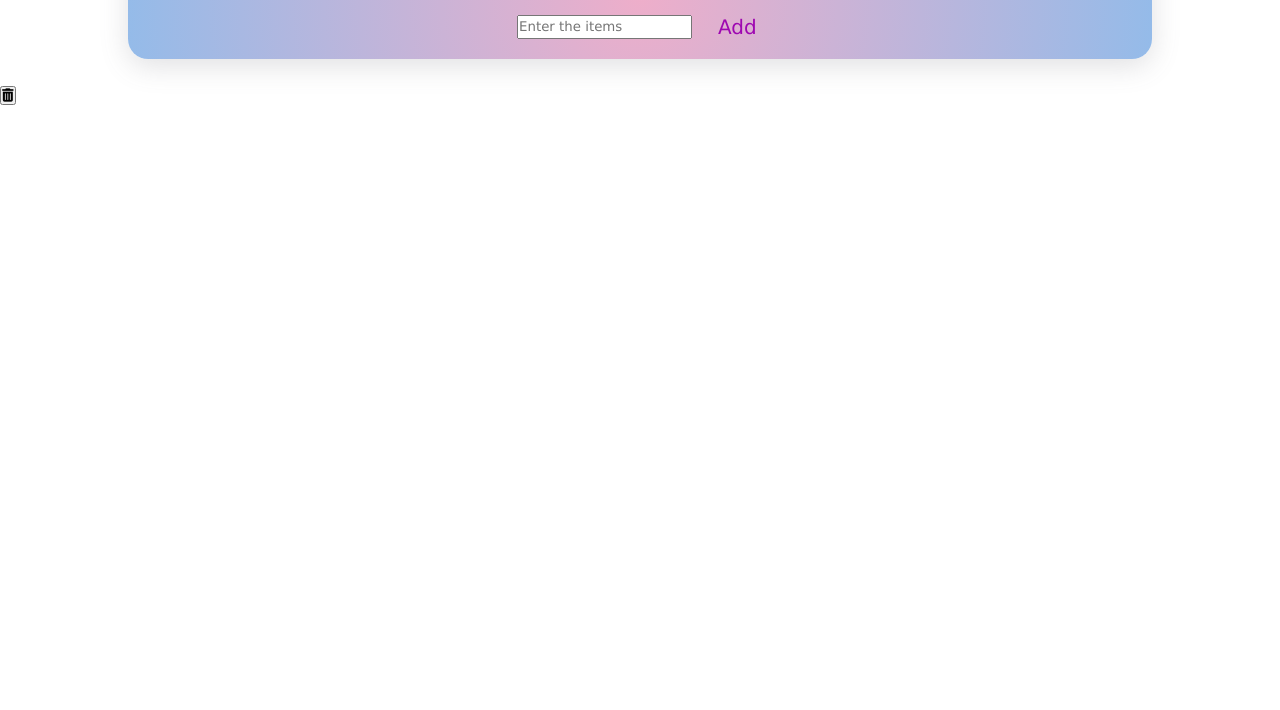
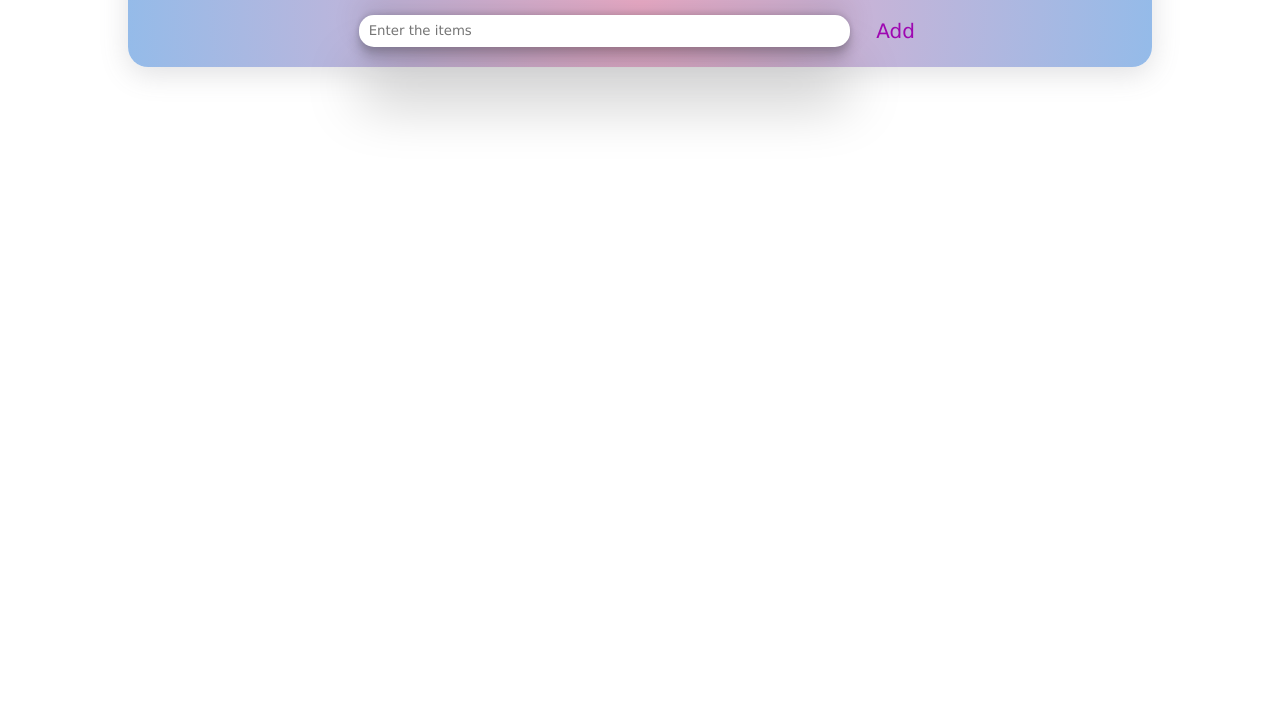
Before and after one commit to Navaneeth-21/To_do_List, a plain HTML site: page index.html in a window 1280 px wide. Shown: the part 90-800 px from the top of the page. Drawn offline with Linux system fonts and the light colour scheme.

Commit message:
Update index.html

```diff
--- a/index.html
+++ b/index.html
@@ -12,24 +12,10 @@
     <div id="outer_container">
         <h1>To do list</h1>
         <div id="text_input_btn">
-            <input type="text" name="text" id="inputField" placeholder="Enter the items">
+            <input type="text" name="text" id="inputFeild" placeholder="Enter the items">
             <button id="btn">Add</button>
         </div>
-
-        <ul id="tasks"></ul>
-
-    </div>
-        <div id="items_container">
-            <div id="tasks-list">
-                 <!-- <i class="fa-solid fa-check" id="icon"></i> -->
-            </div>
-            <div class="actions">
-                <button  class="btn1">
-                   <i class="fa-solid fa-trash-can"></i>
-                </button>
-                <!-- <button id="pin"><i class="fa-solid fa-thumbtack"></i></button> -->
-                <!-- <button id="remove"><i class="fa-solid fa-xmark"></i></button> -->
-        </div>
+        <div id="tasks"></div>
     </div>
     <script src="./script.js"></script>
 </body>
```
